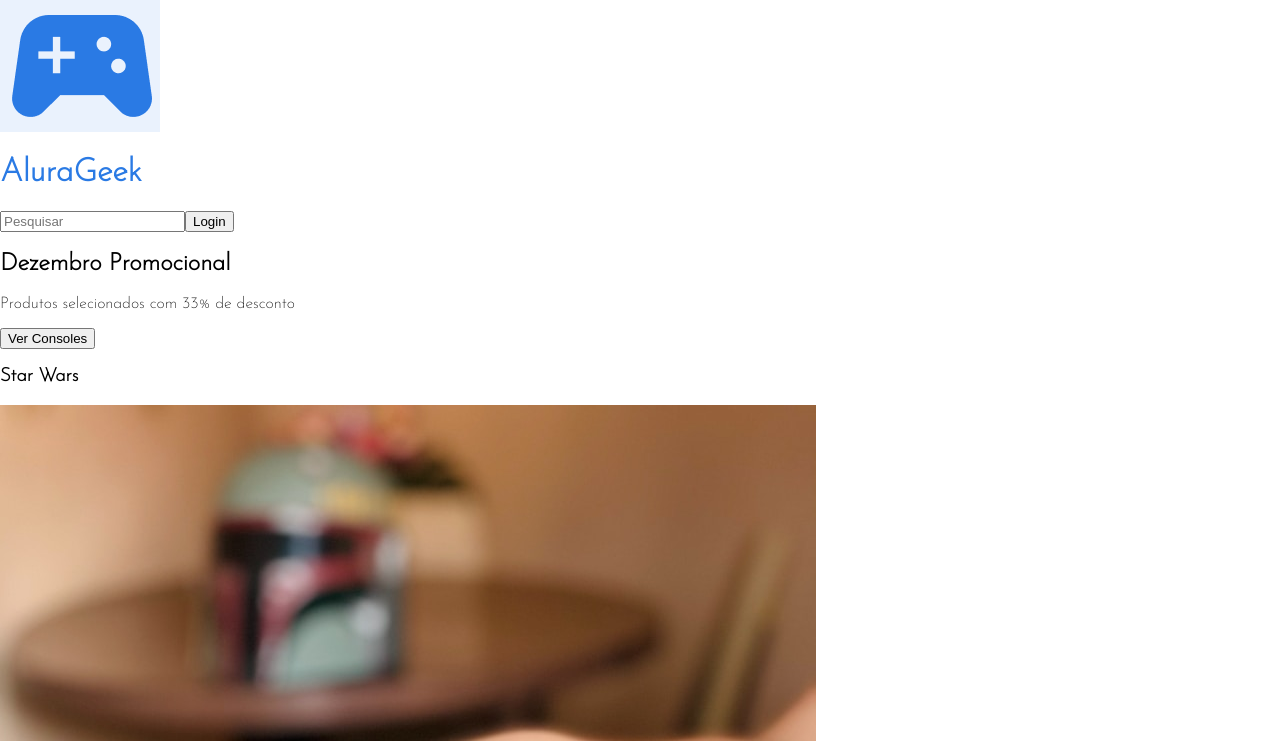
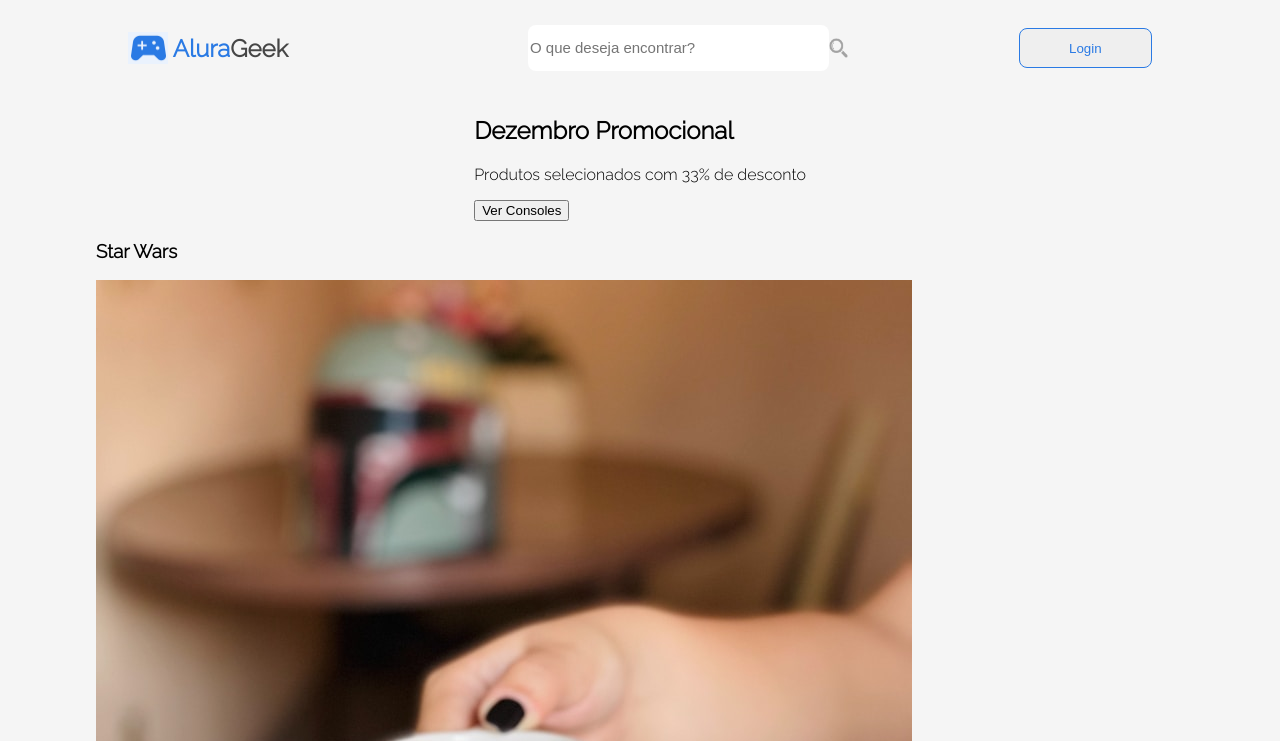
Before and after one commit to ErnandesBitencourt/Projeto-Ecommerce-Alura, a React (Create React App) app in the folder alurageek/: page / in a window 1280 px wide. Shown: the top 741 px of the page. Built offline with nearby package versions, Linux system fonts and the light colour scheme.

Commit message:
adicionando estilos no Nav

```diff
--- a/alurageek/public/index.html
+++ b/alurageek/public/index.html
@@ -24,8 +24,8 @@
 
 
     <link rel="preconnect" href="https://fonts.googleapis.com">
-<link rel="preconnect" href="https://fonts.gstatic.com" crossorigin>
-<link href="https://fonts.googleapis.com/css2?family=Inter&family=Josefin+Sans:wght@200&display=swap" rel="stylesheet">
+    <link rel="preconnect" href="https://fonts.gstatic.com" crossorigin>
+    <link href="https://fonts.googleapis.com/css2?family=Inter&family=Josefin+Sans:wght@200&family=Raleway:wght@300&display=swap" rel="stylesheet">
     <!--
       Notice the use of %PUBLIC_URL% in the tags above.
       It will be replaced with the URL of the `public` folder during the build.
--- a/alurageek/src/home/Home.js
+++ b/alurageek/src/home/Home.js
@@ -1,31 +1,34 @@
 import React from "react"
 import {listProdutosStarWars,listProdutosConsoles,listProdutosDiversos } from "../endpoints/listaProdutos"
 import controle from "../img/Logo/controle.png"
-import styled from "styled-components"
+import lupa from "../img/Logo/lupa.png"
+import { Button, ContaineGeral, Div, Nav, Span } from "./StyleHome"
 
  const Home= () => {
-    const Dasda = styled.h1`
-        color: ${props => props.theme.Themers.buttonsTitulos};
 
-    `
 
     return (
-       <div>
+       <ContaineGeral>
+            <Nav>
+              <Span>
+                <Div>
+                    <span>
+                        <img src={controle} alt="logo" />
+                        <h1> Alura<strong>Geek</strong></h1>
+                    </span>
+                    <div>
+                        <input type="text" placeholder="O que deseja encontrar?"/>
+                        <img src={lupa} alt="Lupa de pesquisa" />
+                    </div>
+                 </Div>
+                    <Button>Login</Button>
+              </Span>
+            </Nav>
             <header>
-                <div>
-                    <img src={controle} alt="logo" />
-                    <Dasda>
-                        AluraGeek
-                    </Dasda>
-                </div>
-                <input type="text" placeholder="Pesquisar"/>
-                <button>Login</button>
-            </header>
-            <section>
                 <h2>Dezembro Promocional</h2>
                 <p>Produtos selecionados com 33% de desconto</p>
                 <button>Ver Consoles</button>
-            </section>
+            </header>
             <section>
                 <main>
                     <h3>Star Wars</h3>
@@ -74,7 +77,7 @@ import styled from "styled-components"
             <footer>
                 <p>Desenvolvido por Ernandes Bitencourt 2023</p>
             </footer>
-       </div>
+       </ContaineGeral>
     )
 }
 
--- /dev/null
+++ b/alurageek/src/home/StyleHome.js
@@ -0,0 +1,114 @@
+import styled from "styled-components";
+
+
+export const ContaineGeral = styled.div`
+    width: 100vw;
+    display: flex;
+    flex: 1 1;
+    flex-direction: column;
+    justify-content: center;
+    align-items: center;
+    background-color: ${props => props.theme.Themers.background};
+`;
+
+export const Nav = styled.nav`
+    width: 100%;
+    height: 6em;
+    display: flex;
+    justify-content: center;
+    flex: 1,1 ;
+
+`;
+export const Span = styled.span`
+    width: 100%;
+    max-width: 80%;
+    height: 100%;
+    display: flex;
+    justify-content: space-between;
+    flex: 1, 1 ;
+    align-items: center;
+
+
+`;
+
+export const Div = styled.div`
+    width: 100%;
+    max-width: 45em;
+    height: 100%;
+    display: flex;
+    justify-content:space-between;
+    flex: 1,1 ;
+    align-items: center;
+
+    span {
+        width: 100%;
+        max-width: 10em;
+        height: 100%;
+        display: flex;
+        justify-content: space-between;
+        flex: 1,1 ;
+        align-items: center;
+    };
+    img {
+        width: 2.5em;
+        height: 2em;
+    };
+    h1{
+        color: ${props=>props.theme.Themers.buttonsTitulos};
+
+
+    };
+    strong {
+        color: ${props=>props.theme.Themers.textProdutosPrecos};
+
+
+    };
+
+    div {
+        width: 20em;
+        height: 2.8em;
+        display: flex;
+        justify-content: space-between;
+        align-items: center;
+
+        input {
+        width: 100%;
+        height: 100%;
+        border: none;
+        border-radius: 8px;
+        font-size: 15px;
+        color: ${props=>props.theme.Themers.colorTextPesquisa};
+        :focus{
+            outline: none;
+            border: none;
+            border-radius: 8px;
+            font-size: 15px;
+            color: ${props=>props.theme.Themers.colorTextPesquisa};
+
+        };
+    };
+
+    img{
+        width: 1.3em;
+        height: 1.2em;
+
+    };
+
+    };
+
+`;
+
+export const Button =  styled.button`
+    width: 10em;
+    height: 3em;
+    border: solid 1px ${props=>props.theme.Themers.buttonsTitulos};
+    color: ${props=>props.theme.Themers.buttonsTitulos};
+    font-weight: ${props=>props.theme.Themers.weightText};
+    border-radius:8px;
+    :hover {
+        background-color: ${props=>props.theme.Themers.buttonsTitulos};
+        transition: 1s;
+        color: ${props=>props.theme.Themers.textPromocao};
+    }
+
+`
--- a/alurageek/src/styles/stylesGlobal.js
+++ b/alurageek/src/styles/stylesGlobal.js
@@ -4,10 +4,11 @@ const GlobalStyle = createGlobalStyle `
     body{
         margin:0;
         padding:0;
-        font-family: 'Inter', sans-serif;
-        font-family: 'Josefin Sans', sans-serif;
+        font-family: 'Raleway', sans-serif;
+
 
     }
 `
-
+//font-family: 'Inter', sans-serif;
+//font-family: 'Josefin Sans', sans-serif;//
 export default GlobalStyle;
--- a/alurageek/src/styles/theme.js
+++ b/alurageek/src/styles/theme.js
@@ -8,7 +8,6 @@ export const Themers =  {
     weightTextPesquisa: 400,
     textPromocao : " #FFFFFF",
     weightPromocao : 700,
-
 };
 
 export default Themers;
```
Also changed, not shown: alurageek/src/img/Logo/lupa.png (added).
